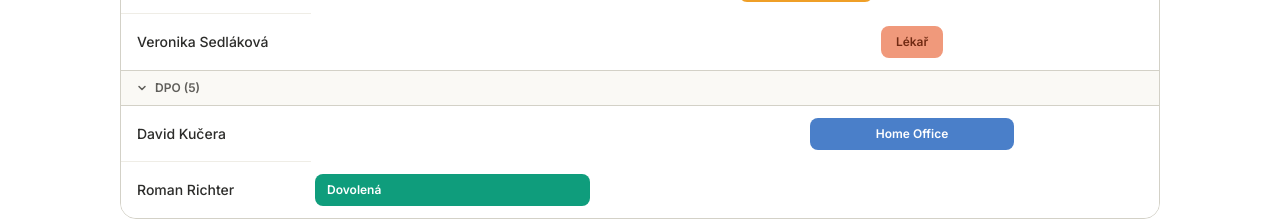
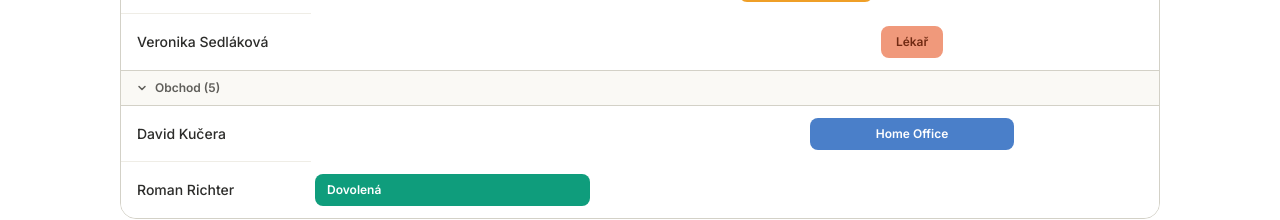
Before and after one commit to oldrichzvonicek/dovolena-app, a Next.js app: page / in a window 1280 px wide. Shown: the part 3130-3350 px from the top of the page. Built offline with nearby package versions, Linux system fonts and the light colour scheme.

Commit message:
Replace real name and DPO department label with generic placeholders in team calendar preview
Co-Authored-By: Claude Sonnet 5 <noreply@anthropic.com>
Claude-Session: https://claude.ai/code/session_01LmKMwSvSbkksHQREJAJSKi

```diff
--- a/src/components/marketing/TeamCalendar.tsx
+++ b/src/components/marketing/TeamCalendar.tsx
@@ -104,7 +104,7 @@ export function TeamCalendar() {
             {/* pinned "you" row */}
             <div className="col-start-1 row-start-2 flex flex-col justify-center gap-0.5 border-b border-dodio-border bg-[#E3F2EC]/40 px-4">
               <div className="text-sm font-semibold">
-                Oldřich Zvoníček <span className="font-normal text-dodio-ink-muted">(vy)</span>
+                Jana Nováková <span className="font-normal text-dodio-ink-muted">(vy)</span>
               </div>
               <div className="text-xs text-dodio-ink-muted">e-Commerce</div>
             </div>
@@ -143,7 +143,7 @@ export function TeamCalendar() {
               <svg width="10" height="10" viewBox="0 0 10 10" aria-hidden="true">
                 <path d="M2 3.5l3 3 3-3" fill="none" stroke="#5F5E5A" strokeWidth="1.5" strokeLinecap="round" strokeLinejoin="round" />
               </svg>
-              DPO (5)
+              Obchod (5)
             </div>
             <div className="col-start-1 row-start-8 flex items-center gap-2.5 border-b border-[#EFEDE6] px-4 text-sm">
               <span className="font-medium">David Kučera</span>
```
